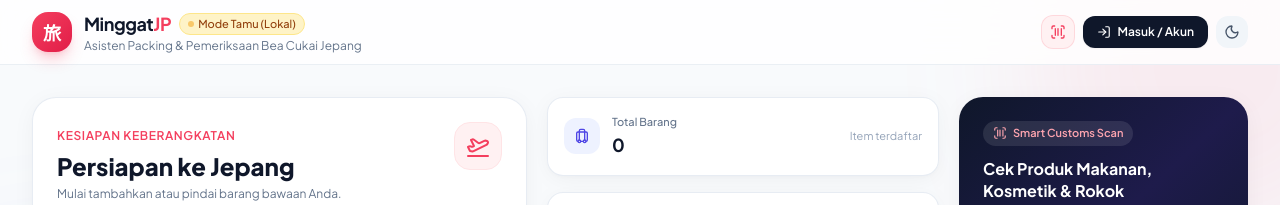
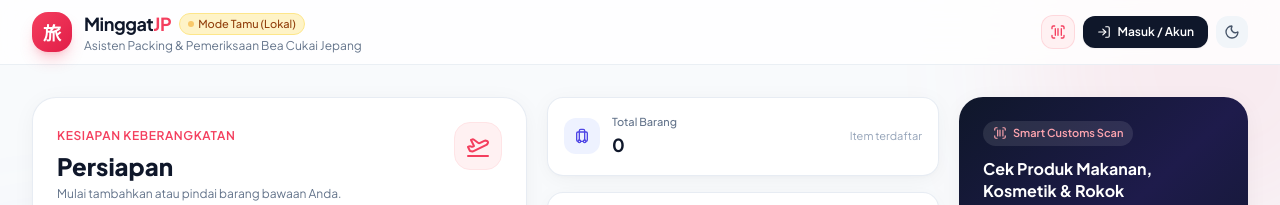
Before and after one commit to coky134/minggat-jp, a plain HTML site: page index.html in a window 1280 px wide. Shown: the top 205 px of the page. Drawn offline with nearby package versions, Linux system fonts and the light colour scheme; no server answers.

Commit message:
Update index.html
Update

```diff
--- a/index.html
+++ b/index.html
@@ -168,7 +168,7 @@
                 <div class="flex items-start justify-between gap-4">
                     <div>
                         <span class="text-xs font-semibold uppercase tracking-wider text-rose-500">Kesiapan Keberangkatan</span>
-                        <h2 class="text-xl sm:text-2xl font-extrabold text-slate-900 dark:text-white mt-1">Persiapan ke Jepang</h2>
+                        <h2 class="text-xl sm:text-2xl font-extrabold text-slate-900 dark:text-white mt-1">Persiapan</h2>
                         <p id="readiness-subtitle" class="text-xs text-slate-500 dark:text-slate-400 mt-1">Mulai tambahkan atau pindai barang bawaan Anda.</p>
                     </div>
                     <div class="w-11 h-11 sm:w-12 sm:h-12 rounded-2xl bg-rose-50 dark:bg-rose-950/50 border border-rose-100 dark:border-rose-900/50 flex items-center justify-center text-rose-500 shrink-0">
```
